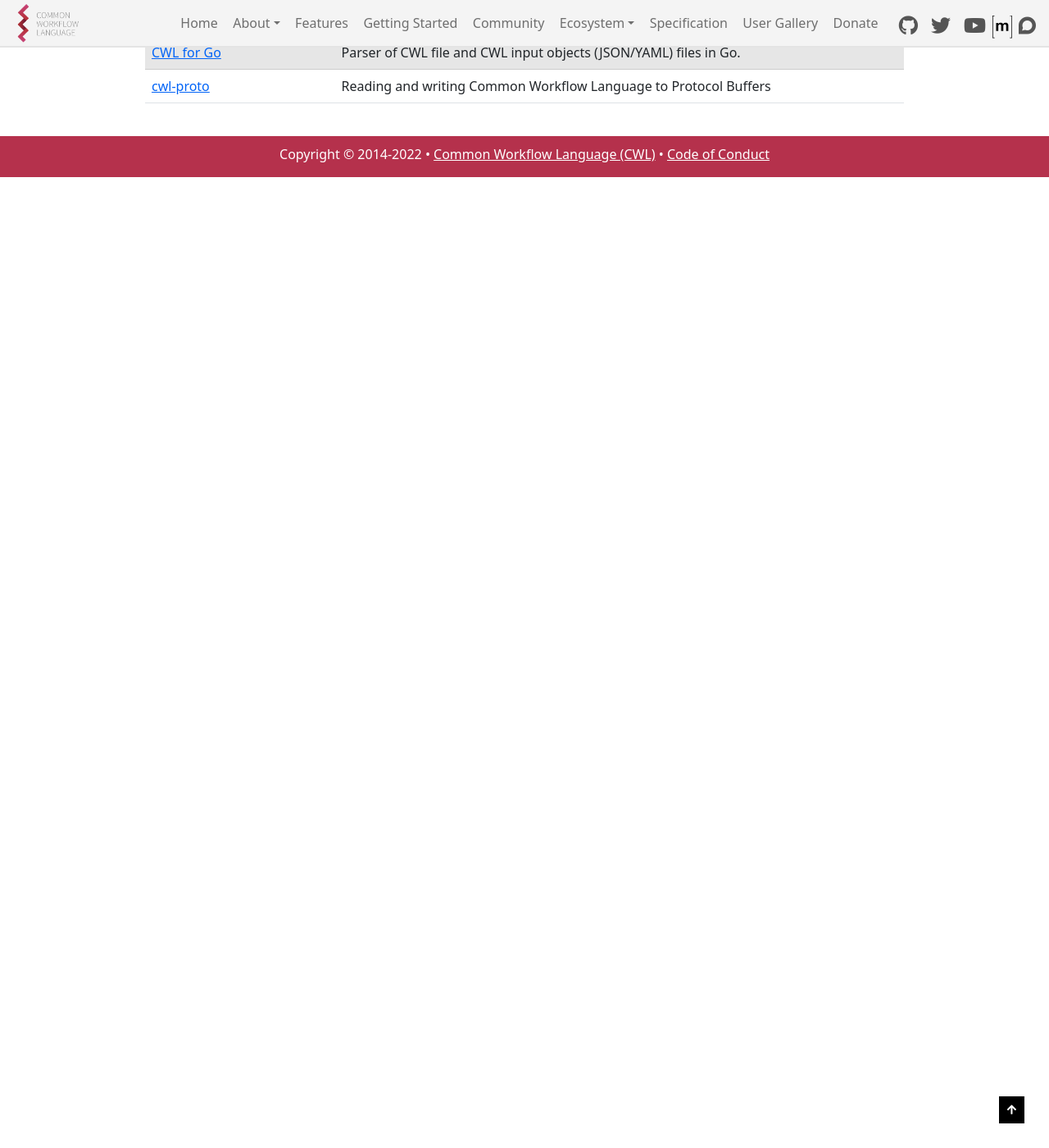
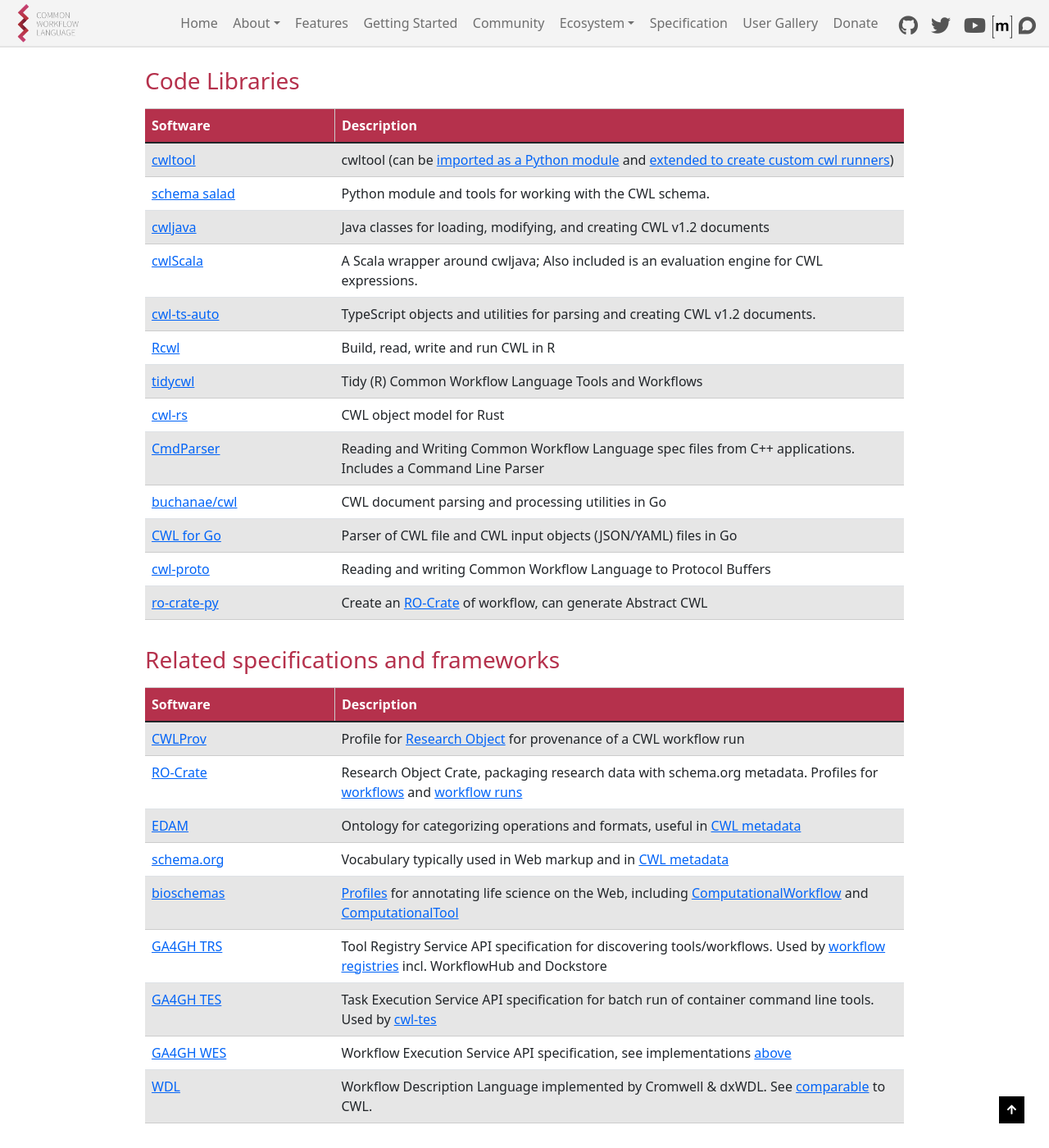
Before and after one commit to common-workflow-language/cwl-website, a Jekyll site: the page built from content/tools.md, in a window 1280 px wide and 1400 px high, scrolled down 2649 px. Shown: the whole window at 82% size. Built offline with Jekyll 4.4.1, drawn with Linux system fonts in a browser that asks for light colours; before the commit the page ends 2865 px from its top, so only the background shows below that; some of the changed text lies outside the part shown.

Commit message:
Update CWL tool list
- Added CWL execution frameworks
- Several converters added, like gxformat2
- Added related specifications (including WDL 😲)

Do we have a page to link to about Abstract CWL?

```diff
--- a/content/tools.md
+++ b/content/tools.md
@@ -27,10 +27,24 @@
 |[cwl-mode](https://github.com/tom-tan/cwl-mode)|CWL editing mode for Emacs (instructions [english](https://qiita.com/tm_tn/items/6c9653847412d115bec0), [日本語](https://qiita.com/tm_tn/items/79eec754338d152b092d))|
 |[vue-cwl](https://github.com/TMiguelT/vue-cwl)|Visualizer of CWL workflows for the [Vue JavaScript framework](https://vuejs.org/) using [cwl-svg](https://github.com/rabix/cwl-svg)|
 |[cwl-for-remote-container-template](https://github.com/tom-tan/cwl-for-remote-container-template)|A template to write CWL documents with VSCode with remote container extension|
-|[atom-cwl](https://github.com/manabuishii/language-cwl)|CWL editing mode for Atom|
+|[atom language-cwl](https://github.com/manabuishii/language-cwl)|CWL editing mode for Atom|
 |[vim-cwl](https://github.com/manabuishii/vim-cwl)|CWL editing mode for Vim|
 |[vscode-cwl](https://github.com/manabuishii/vscode-cwl)|CWL support in Visual Studio Code|
 |[bioSyntax](http://biosyntax.org/)|Includes CWL syntax highliting for [gedit](https://wiki.gnome.org/Apps/Gedit)|
+
+### Execution frameworks {#execution}
+
+While [CWL implementations](/implementations/) can execute workflows on different compute backends, the frameworks below
+can be used to provide a programmatic API or user interface to orchestrate execution with an CWL implementation.
+
+{: .table .table-striped .cols-2}
+|Software|Description|
+|--- |--- |
+|[cwl-WES](https://github.com/elixir-cloud-aai/cwl-WES)|Microservice implementing GA4GH [Workflow Execution Service](https://github.com/ga4gh/workflow-execution-service-schemas) (WES) API specification to run CWL workflows|
+|[SCHeMa](https://github.com/athenarc/schema)|Web interface for running CWL workflows on Kubernetes/minikube clusters, based on cwl-WES |
+|[WfExS](https://github.com/inab/WfExS-backend)|Workflow Execution Service supporting GA4GH Tools Registry Service ([TRS](https://github.com/ga4gh/tool-registry-service-schemas)) API, [RO-Crate](https://w3id.org/ro/crate), Nextflow and CWL|
+|[workflow-service](https://github.com/common-workflow-language/workflow-service)|An implementation of the [GA4GH Workflow Execution Service (WES)](https://github.com/ga4gh/workflow-execution-service-schemas) API to run CWL workflows on remote clusters|
+|[workflUX](https://github.com/workflux/workflUX)|Web interface for simplified execution of CWL workflows|
 
 ### Utilities
 
@@ -40,12 +54,13 @@
 |[cwl-utils](https://github.com/common-workflow-language/cwl-utils)|Example scripts using the new Python 3.6+ CWL parsing library|
 |[looper](http://looper.databio.org/)| Job submitting engine with support for [CWL whole workflow/tool scattering](http://looper.databio.org/en/latest/pre-submission-hooks/#included-plugin-looperwrite_sample_yaml_cwl)|
 |[cwltest](https://github.com/common-workflow-language/cwltest)|CWL testing framework,  automated testing of tools and workflows written with CWL|
-|[workflow-service](https://github.com/common-workflow-language/workflow-service)|An implementation of the [GA4GH Workflow Execution Service (WES)](https://github.com/ga4gh/workflow-execution-service-schemas) API to run CWL workflows on remote clusters|
 |[cwl-inspector](https://github.com/tom-tan/cwl-inspector)|Tool to inspect properties of tools or workflows written in CWL|
 |[cwldep](https://github.com/common-workflow-language/cwldep) |CWL dependency manager, for importing tool wrappers and workflows into your own project.|
 |[cwlprov-py](http://github.com/common-workflow-language/cwlprov-py)|Command line tool and Python API to explore [CWLProv](https://w3id.org/cwl/prov/) Research Objects containing provenance of Common Workflow Language executions|
 |[Cerise](https://github.com/MD-Studio/cerise)|A REST service for running CWL workflows on remote clusters|
 |[cwl2zshcomp](https://github.com/kloetzl/cwl2zshcomp)|Generates ZSH auto completions from CWL command line tool descriptions|
+|[CWL-metrics](https://inutano.github.io/cwl-metrics/)|Collect/analyze computational resource use of CWL workflow runs|
+
 
 ### Converters And Code Generators
 
@@ -66,6 +81,10 @@
 |[cwl-utils](https://github.com/common-workflow-language/cwl-utils)|New Python 3.6+ CWL parsing library|
 |[ipython2cwl](https://github.com/giannisdoukas/ipython2cwl)|A tool for converting IPython Jupyter Notebooks to CWL CommandLineTools via typing annotations|
 |[pegasus-cwl-converter](https://pegasus.isi.edu/documentation/manpages/pegasus-cwl-converter.html)|Work in progress tool to convert a CWL workflow into a Pegasus workflow.|
+|[galaxy2cwl](https://github.com/workflowhub-eu/galaxy2cwl)|Convert a Galaxy `.ga` workflow to [Abstract CWL](https://github.com/common-workflow-language/cwl-v1.2/pull/3)|
+|[gxformat2](https://github.com/galaxyproject/gxformat2)|Converter for Galaxy's workflow formats, can generate [Abstract CWL](https://github.com/common-workflow-language/cwl-v1.2/pull/3)|
+|[wdl-cwl-translator](https://github.com/common-workflow-lab/wdl-cwl-translator)|Translate WDL workflows to CWL|
+
 
 ### Code Libraries
 
@@ -81,6 +100,22 @@
 |[tidycwl](https://sbg.github.io/tidycwl/)|Tidy (R) Common Workflow Language Tools and Workflows|
 |[cwl-rs](https://github.com/onnovalkering/cwl-rs)|CWL object model for Rust|
 |[CmdParser](https://github.com/CBICA/CmdParser)|Reading and Writing Common Workflow Language spec files from C++ applications. Includes a Command Line Parser|
-|[buchanae/cwl](https://github.com/buchanae/cwl)|CWL document parsing and processing utilities in Go.|
-|[CWL for Go](https://github.com/otiai10/cwl.go)|Parser of CWL file and CWL input objects (JSON/YAML) files in Go.|
+|[buchanae/cwl](https://github.com/buchanae/cwl)|CWL document parsing and processing utilities in Go|
+|[CWL for Go](https://github.com/otiai10/cwl.go)|Parser of CWL file and CWL input objects (JSON/YAML) files in Go|
 |[cwl-proto](https://github.com/broadinstitute/cwl-proto)|Reading and writing Common Workflow Language to Protocol Buffers|
+|[ro-crate-py](https://github.com/ResearchObject/ro-crate-py)|Create an [RO-Crate](https://w3id.org/ro/crate) of workflow, can generate Abstract CWL|
+
+### Related specifications and frameworks
+
+{: .table .table-striped .cols-2}
+|Software|Description|
+|--- |--- |
+|[CWLProv](https://github.com/common-workflow-language/cwlprov)|Profile for [Research Object](https://www.researchobject.org/) for provenance of a CWL workflow run|
+|[RO-Crate](https://w3id.org/ro/crate)|Research Object Crate, packaging research data with schema.org metadata. Profiles for [workflows](https://www.researchobject.org/ro-crate/1.1/workflows.html) and [workflow runs](https://www.researchobject.org/workflow-run-crate/)|
+|[EDAM](https://edamontology.org/)|Ontology for categorizing operations and formats, useful in [CWL metadata](/user_guide/17-metadata/)|
+|[schema.org](https://schema.org/)|Vocabulary typically used in Web markup and in [CWL metadata](/user_guide/17-metadata/)|
+|[bioschemas](https://bioschemas.org/)|[Profiles](https://bioschemas.org/profiles/) for annotating life science on the Web, including [ComputationalWorkflow](https://bioschemas.org/profiles/ComputationalWorkflow/1.0-RELEASE) and [ComputationalTool](https://bioschemas.org/profiles/ComputationalTool/1.0-RELEASE)|
+|[GA4GH TRS](https://github.com/ga4gh/tool-registry-service-schemas)|Tool Registry Service API specification for discovering tools/workflows. Used by [workflow registries](repositories.md) incl. WorkflowHub and Dockstore |
+|[GA4GH TES](https://github.com/ga4gh/task-execution-schemas)|Task Execution Service API specification for batch run of container command line tools. Used by [cwl-tes](https://github.com/ohsu-comp-bio/cwl-tes) |
+|[GA4GH WES](https://github.com/ga4gh/workflow-execution-service-schemas)|Workflow Execution Service API specification, see implementations [above](#execution)|
+|[WDL](https://github.com/openwdl/wdl)|Workflow Description Language implemented by Cromwell & dxWDL. See [comparable](https://github.com/dnanexus/dxCompiler/blob/main/doc/CWL_v1.2.0_to_WDL_v1.md) to CWL. |
```
